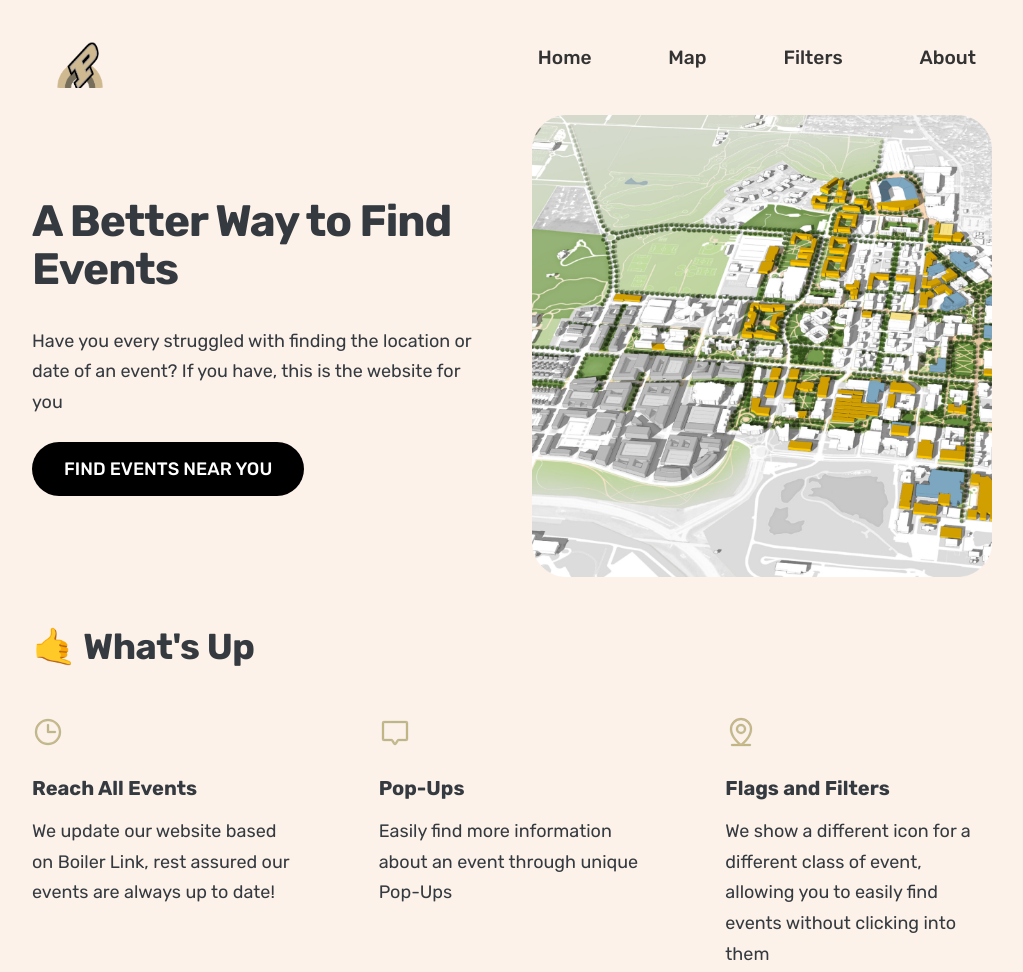
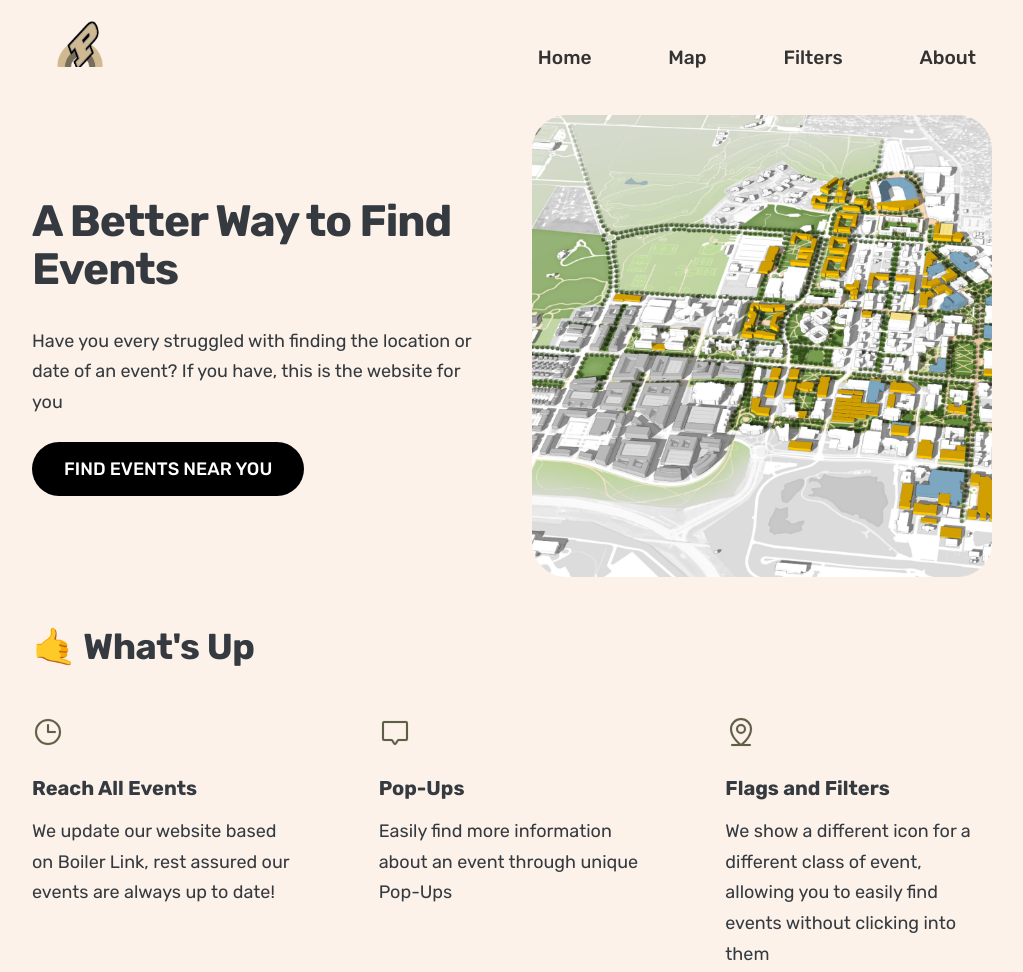
Before and after one commit to akerkar2005/whatsupboilerup, a plain HTML site: page Home.html in a window 1280 px wide. Shown: the top 972 px of the page, without its empty margins (128-1151 px from the left). Drawn offline with Linux system fonts and the light colour scheme.

Commit message:
Fixed Colour Of Icon

```diff
--- a/Home.html
+++ b/Home.html
@@ -52,7 +52,7 @@
       <h2>🤙 What's Up </h2>
       <div class="grid-3-cols">
         <div>
-          <svg xmlns="http://www.w3.org/2000/svg" width="32" height="32" fill="#CEB888" viewBox="0 0 256 256" class="features-icon">
+          <svg xmlns="http://www.w3.org/2000/svg" width="32" height="32" fill="#675c44" viewBox="0 0 256 256" class="features-icon">
             <path d="M128,24A104,104,0,1,0,232,128,104.11,104.11,0,0,0,128,24Zm0,192a88,88,0,1,1,88-88A88.1,88.1,0,0,1,128,216Zm64-88a8,8,0,0,1-8,8H128a8,8,0,0,1-8-8V72a8,8,0,0,1,16,0v48h48A8,8,0,0,1,192,128Z">
             </path>
           </svg>
@@ -63,7 +63,7 @@
         </div>
 
         <div>
-          <svg xmlns="http://www.w3.org/2000/svg" width="32" height="32" fill="#CEB888" viewBox="0 0 256 256" class="features-icon">
+          <svg xmlns="http://www.w3.org/2000/svg" width="32" height="32" fill="#675c44" viewBox="0 0 256 256" class="features-icon">
             <path d="M216,40H40A16,16,0,0,0,24,56V184a16,16,0,0,0,16,16H99.47l14.81,24.23a16,16,0,0,0,27.41.06L156.53,200H216a16,16,0,0,0,16-16V56A16,16,0,0,0,216,40Zm0,144H156.53a16.07,16.07,0,0,0-13.69,7.71L128,216l-14.85-24.3A16.08,16.08,0,0,0,99.47,184H40V56H216Z">
             </path>
           </svg>
@@ -76,7 +76,7 @@
         </div>
 
         <div>
-          <svg xmlns="http://www.w3.org/2000/svg" width="32" height="32" fill="#CEB888" viewBox="0 0 256 256" class="features-icon">
+          <svg xmlns="http://www.w3.org/2000/svg" width="32" height="32" fill="#675c44" viewBox="0 0 256 256" class="features-icon">
             <path d="M200,224H150.54A266.56,266.56,0,0,0,174,200.25c27.45-31.57,42-64.85,42-96.25a88,88,0,0,0-176,0c0,31.4,14.51,64.68,42,96.25A266.56,266.56,0,0,0,105.46,224H56a8,8,0,0,0,0,16H200a8,8,0,0,0,0-16ZM56,104a72,72,0,0,1,144,0c0,57.23-55.47,105-72,118C111.47,209,56,161.23,56,104Zm112,0a40,40,0,1,0-40,40A40,40,0,0,0,168,104Zm-64,0a24,24,0,1,1,24,24A24,24,0,0,1,104,104Z">
             </path>
           </svg>
--- a/styles.css
+++ b/styles.css
@@ -192,7 +192,9 @@ GREY COLOR: #343a40
   }
 
   .logo {
-    height: 2.8em;
+    width:4rem;
+    height:4rem;
+    margin-bottom: 2.55rem;
   }
 
 
```
Also changed, not shown: About.html (+1 -1 lines).
